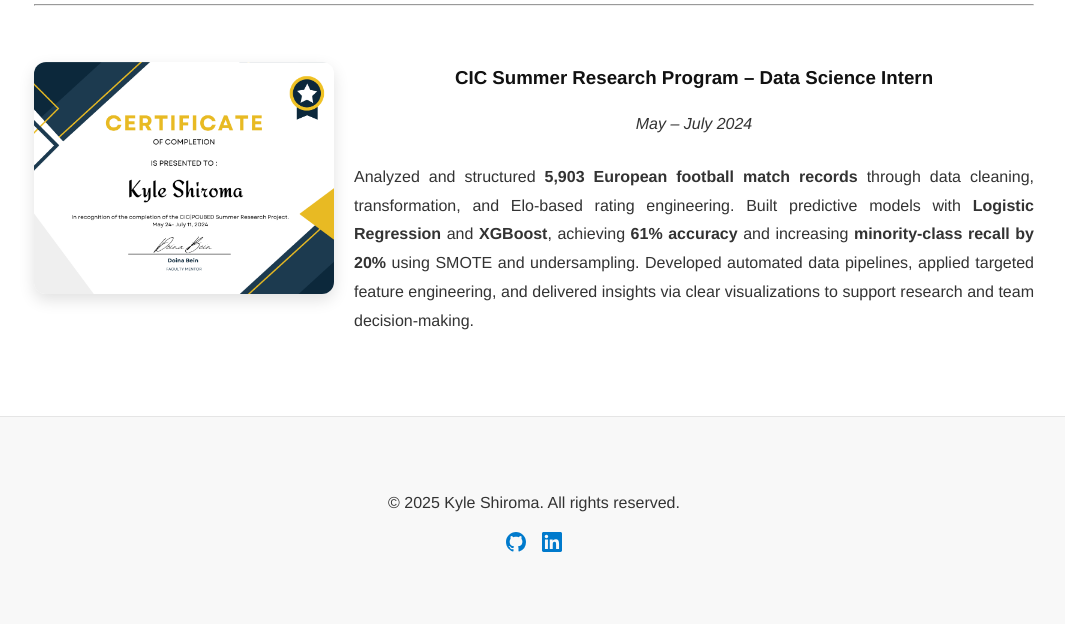
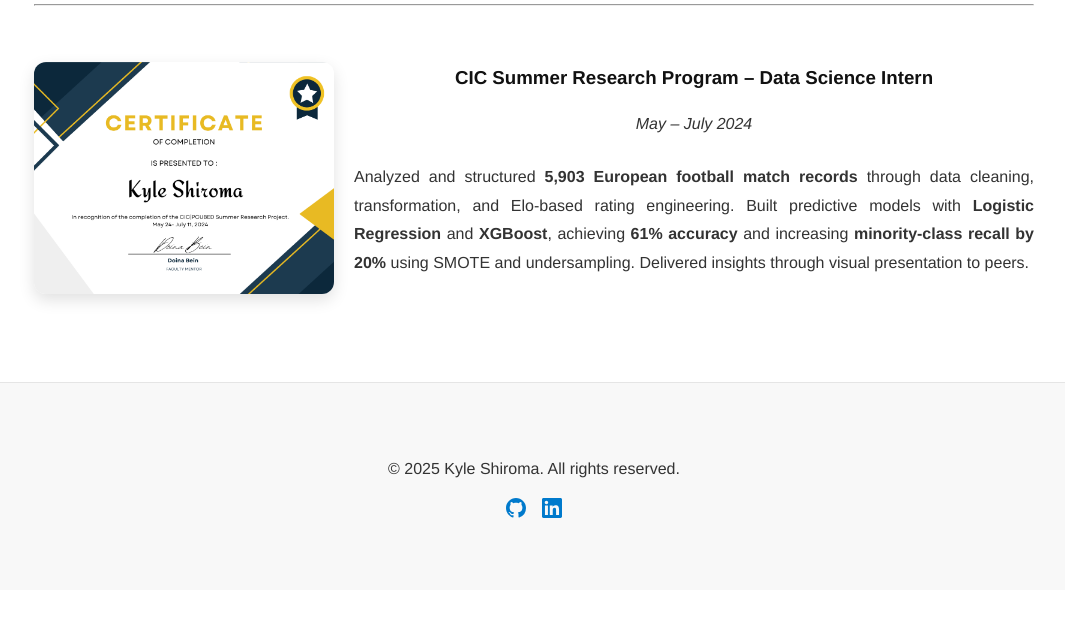
Before and after one commit to k-shiroma-code/k-shiroma-code.github.io, a Jekyll site: the page built from experience.md, in a window 1280 px wide. Shown: the part 579-1203 px from the top of the page, without its empty margins (106-1171 px from the left). Built offline with Jekyll 4.4.1, drawn with Linux system fonts in a browser that asks for light colours; after the commit the page ends 1169 px from its top, so only the background shows below that.

Commit message:
Update experience.md

```diff
--- a/experience.md
+++ b/experience.md
@@ -30,6 +30,6 @@
   <div style="flex: 1; min-width: 400px;">
     <h3>CIC Summer Research Program – Data Science Intern</h3>
     <p style="text-align: center;"><em>May – July 2024</em></p>
-    <p>Analyzed and structured <strong>5,903 European football match records</strong> through data cleaning, transformation, and Elo-based rating engineering. Built predictive models with <strong>Logistic Regression</strong> and <strong>XGBoost</strong>, achieving <strong>61% accuracy</strong> and increasing <strong>minority-class recall by 20%</strong> using SMOTE and undersampling. Developed automated data pipelines, applied targeted feature engineering, and delivered insights via clear visualizations to support research and team decision-making.</p>
+    <p>Analyzed and structured <strong>5,903 European football match records</strong> through data cleaning, transformation, and Elo-based rating engineering. Built predictive models with <strong>Logistic Regression</strong> and <strong>XGBoost</strong>, achieving <strong>61% accuracy</strong> and increasing <strong>minority-class recall by 20%</strong> using SMOTE and undersampling. Delivered insights through visual presentation to peers. </p>
   </div>
 </div>
```
